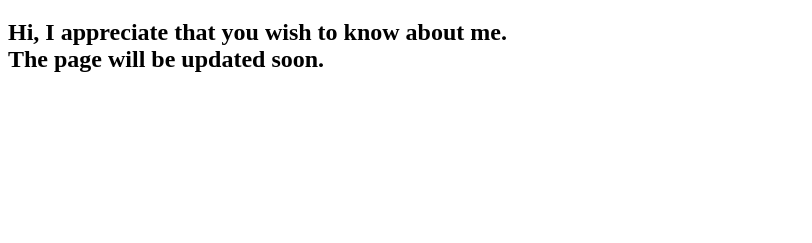
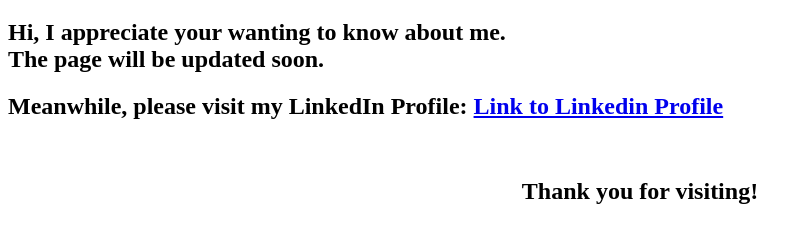
Before and after one commit to arun1dubey/portfolio, a plain HTML site: page index.html in a window 1280 px wide. Shown: the part 61-304 px from the top of the page, without its empty margins (0-812 px from the left). Drawn offline with Linux system fonts and the light colour scheme.

Commit message:
Update index.html
Added link to linkedin

```diff
--- a/index.html
+++ b/index.html
@@ -4,7 +4,10 @@
     <title>Arun Dubey</title>
     <body>
       <H1>Arun Kant Dubey</H1>
-      <H2>Hi, I appreciate that you wish to know about me. <br /> The page will be updated soon.</H2>
+      <H2>Hi, I appreciate your wanting to know about me. <br /> The page will be updated soon.</H2>
+      <H2>Meanwhile, please visit my LinkedIn Profile: <a href="https://www.linkedin.com/in/arun-kant-dubey/">Link to Linkedin Profile</a> </H2>
+      </br>
+      <H2 align="center">Thank you for visiting!</H2>
     </body>
   </head>
 </html>
```
